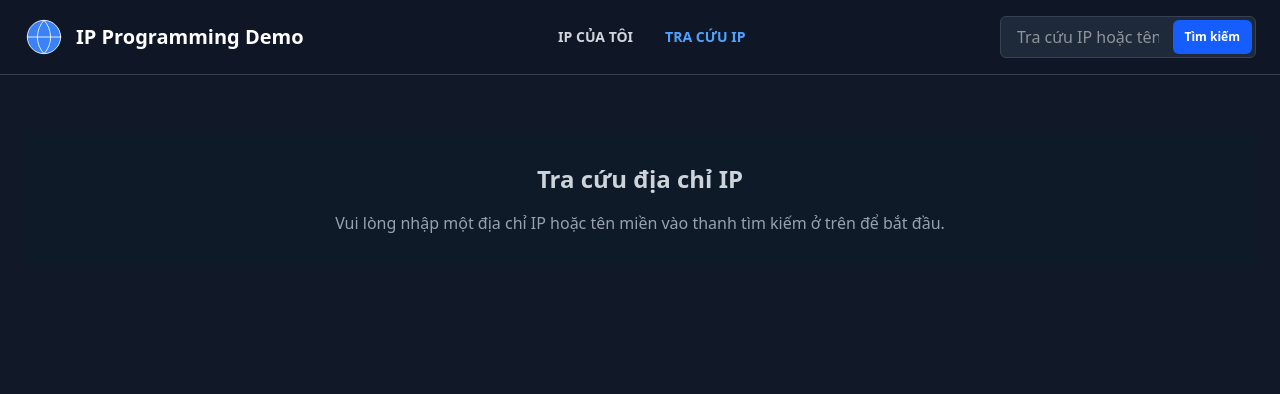
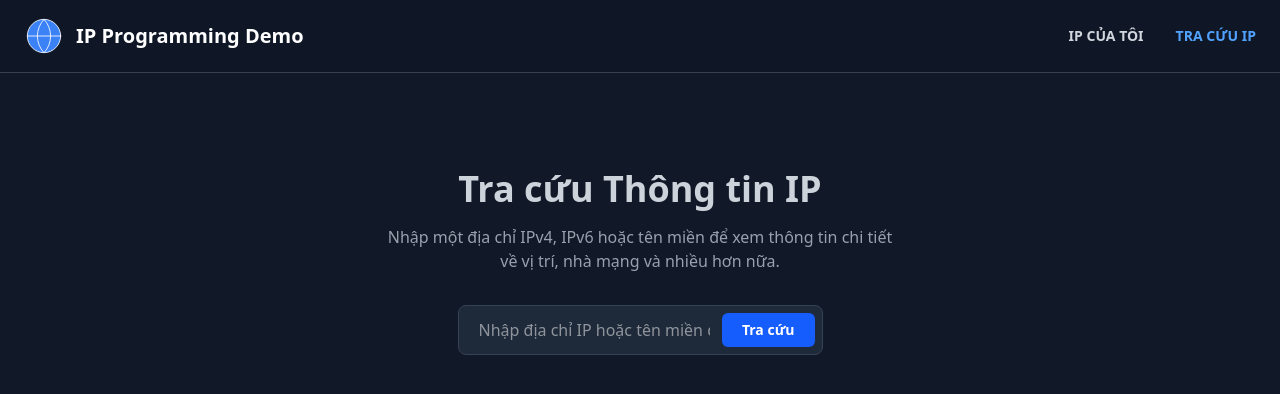
Before and after one commit to NguyenHuynhPhuVinh/WebIP, a Next.js app: page /lookup in a window 1280 px wide. Shown: the top 394 px of the page. Built offline with nearby package versions, Linux system fonts and the light colour scheme.

Commit message:
Add SearchComponent for IP address lookup; refactor LookupPage and Header components

```diff
--- a/src/app/lookup/[ip]/page.tsx
+++ b/src/app/lookup/[ip]/page.tsx
@@ -1,4 +1,5 @@
 import MapWrapper from "@/components/MapWrapper";
+import SearchComponent from "@/components/SearchComponent";
 
 interface IpInfo {
   status: string;
@@ -57,10 +58,11 @@ export default async function LookupResultPage({
   };
 
   return (
-    <main className="w-full max-w-7xl flex-grow mt-6 bg-[#0f1a29] p-6 sm:p-8 rounded-lg">
-      <h1 className="text-2xl font-bold mb-6">
-        Kết quả tra cứu cho:{" "}
-        <span className="text-blue-400">
+    <div className="space-y-8">
+      <SearchComponent />
+      <h1 className="text-2xl font-bold text-center border-t border-gray-700 pt-8">
+        Kết quả tra cứu cho{" "}
+        <span className="text-blue-400 font-mono">
           {ipInfo.query || decodeURIComponent(params.ip)}
         </span>
       </h1>
@@ -111,6 +113,6 @@ export default async function LookupResultPage({
           </div>
         </div>
       )}
-    </main>
+    </div>
   );
 }
--- a/src/app/lookup/page.tsx
+++ b/src/app/lookup/page.tsx
@@ -1,13 +1,14 @@
+import SearchComponent from "@/components/SearchComponent";
+
 export default function LookupPage() {
   return (
-    <main className="w-full max-w-7xl flex-grow mt-6 bg-[#0f1a29] p-6 sm:p-8 rounded-lg flex items-center justify-center">
-      <div className="text-center">
-        <h1 className="text-2xl font-bold mb-4">Tra cứu địa chỉ IP</h1>
-        <p className="text-gray-400">
-          Vui lòng nhập một địa chỉ IP hoặc tên miền vào thanh tìm kiếm ở trên
-          để bắt đầu.
-        </p>
-      </div>
-    </main>
+    <div className="flex flex-col items-center justify-center text-center pt-16">
+      <h1 className="text-4xl font-bold mb-4">Tra cứu Thông tin IP</h1>
+      <p className="text-gray-400 max-w-lg mb-8">
+        Nhập một địa chỉ IPv4, IPv6 hoặc tên miền để xem thông tin chi tiết về
+        vị trí, nhà mạng và nhiều hơn nữa.
+      </p>
+      <SearchComponent />
+    </div>
   );
 }
--- a/src/components/Header.tsx
+++ b/src/components/Header.tsx
@@ -1,21 +1,10 @@
 "use client";
 
 import Link from "next/link";
-import { usePathname, useRouter } from "next/navigation";
-import { useState } from "react";
+import { usePathname } from "next/navigation";
 
 export default function Header() {
-  const [ip, setIp] = useState("");
-  const router = useRouter();
   const pathname = usePathname();
-
-  const handleSearch = (e: React.FormEvent) => {
-    e.preventDefault();
-    if (ip.trim()) {
-      router.push(`/lookup/${ip.trim()}`);
-      setIp("");
-    }
-  };
 
   return (
     <header className="w-full border-b border-gray-700 sticky top-0 bg-gray-900/80 backdrop-blur-lg z-10">
@@ -63,22 +52,6 @@ export default function Header() {
             TRA CỨU IP
           </Link>
         </nav>
-
-        <form onSubmit={handleSearch} className="relative hidden sm:block">
-          <input
-            type="text"
-            value={ip}
-            onChange={(e) => setIp(e.target.value)}
-            placeholder="Tra cứu IP hoặc tên miền..."
-            className="bg-gray-800 border border-gray-700 rounded-md py-2 pl-4 pr-24 w-64 focus:outline-none focus:ring-2 focus:ring-blue-500 text-white"
-          />
-          <button
-            type="submit"
-            className="absolute right-1 top-1 h-[calc(100%-8px)] bg-blue-600 text-white px-3 rounded-md hover:bg-blue-700 font-bold text-xs"
-          >
-            Tìm kiếm
-          </button>
-        </form>
       </div>
     </header>
   );
--- /dev/null
+++ b/src/components/SearchComponent.tsx
@@ -0,0 +1,37 @@
+"use client";
+
+import { useRouter } from "next/navigation";
+import { useState } from "react";
+
+export default function SearchComponent() {
+  const [ip, setIp] = useState("");
+  const router = useRouter();
+
+  const handleSearch = (e: React.FormEvent) => {
+    e.preventDefault();
+    if (ip.trim()) {
+      router.push(`/lookup/${ip.trim()}`);
+      // Không cần reset input để người dùng thấy họ vừa tìm gì
+    }
+  };
+
+  return (
+    <div className="mb-8 max-w-lg mx-auto">
+      <form onSubmit={handleSearch} className="relative">
+        <input
+          type="text"
+          value={ip}
+          onChange={(e) => setIp(e.target.value)}
+          placeholder="Nhập địa chỉ IP hoặc tên miền để tra cứu..."
+          className="w-full bg-gray-800 border border-gray-700 rounded-lg py-3 pl-5 pr-28 text-base focus:outline-none focus:ring-2 focus:ring-blue-500 text-white transition-all duration-200"
+        />
+        <button
+          type="submit"
+          className="absolute right-2 top-1/2 -translate-y-1/2 h-[calc(100%-16px)] bg-blue-600 text-white px-5 rounded-md hover:bg-blue-700 font-bold text-sm transition-colors duration-200"
+        >
+          Tra cứu
+        </button>
+      </form>
+    </div>
+  );
+}
```
